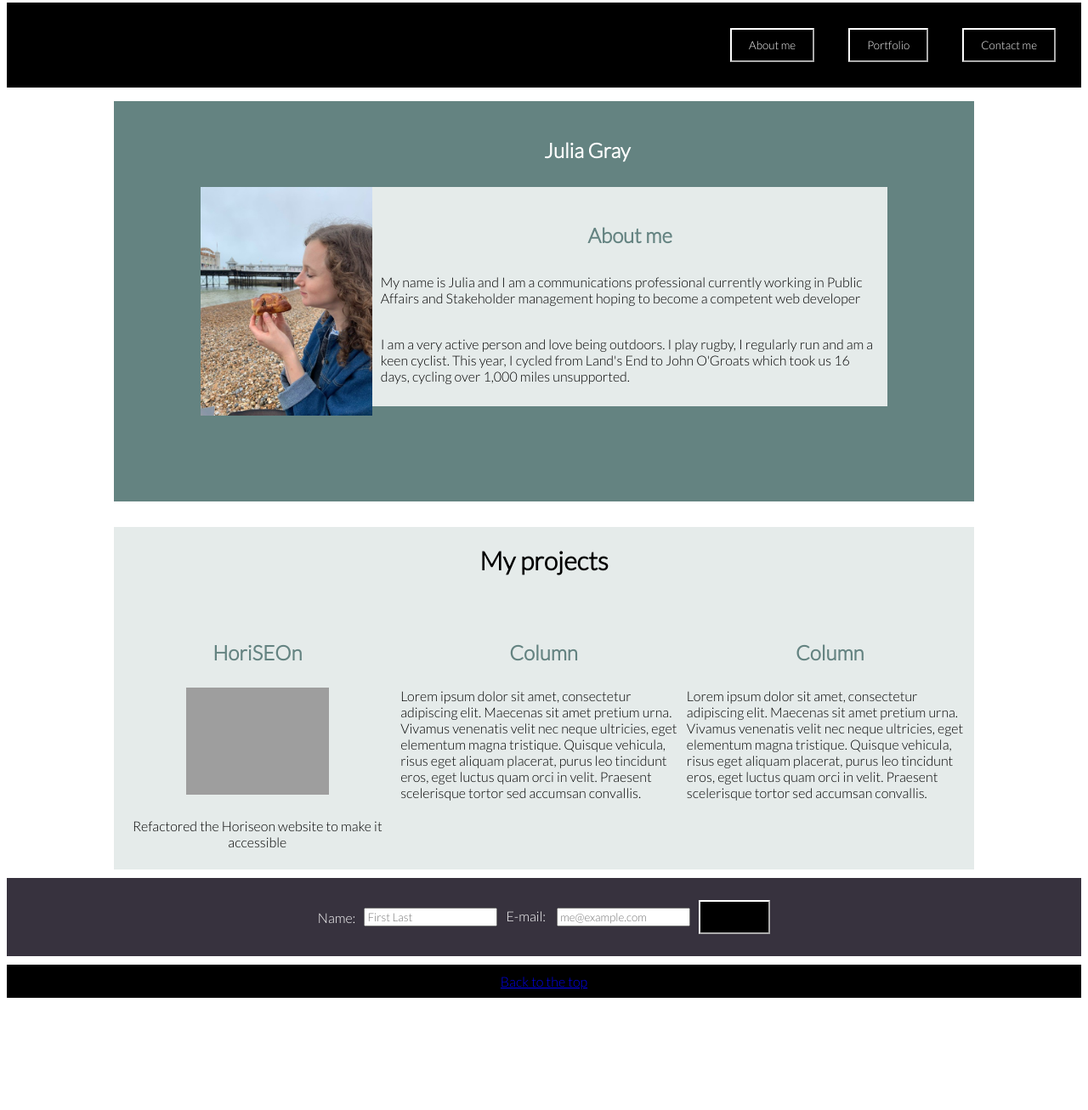
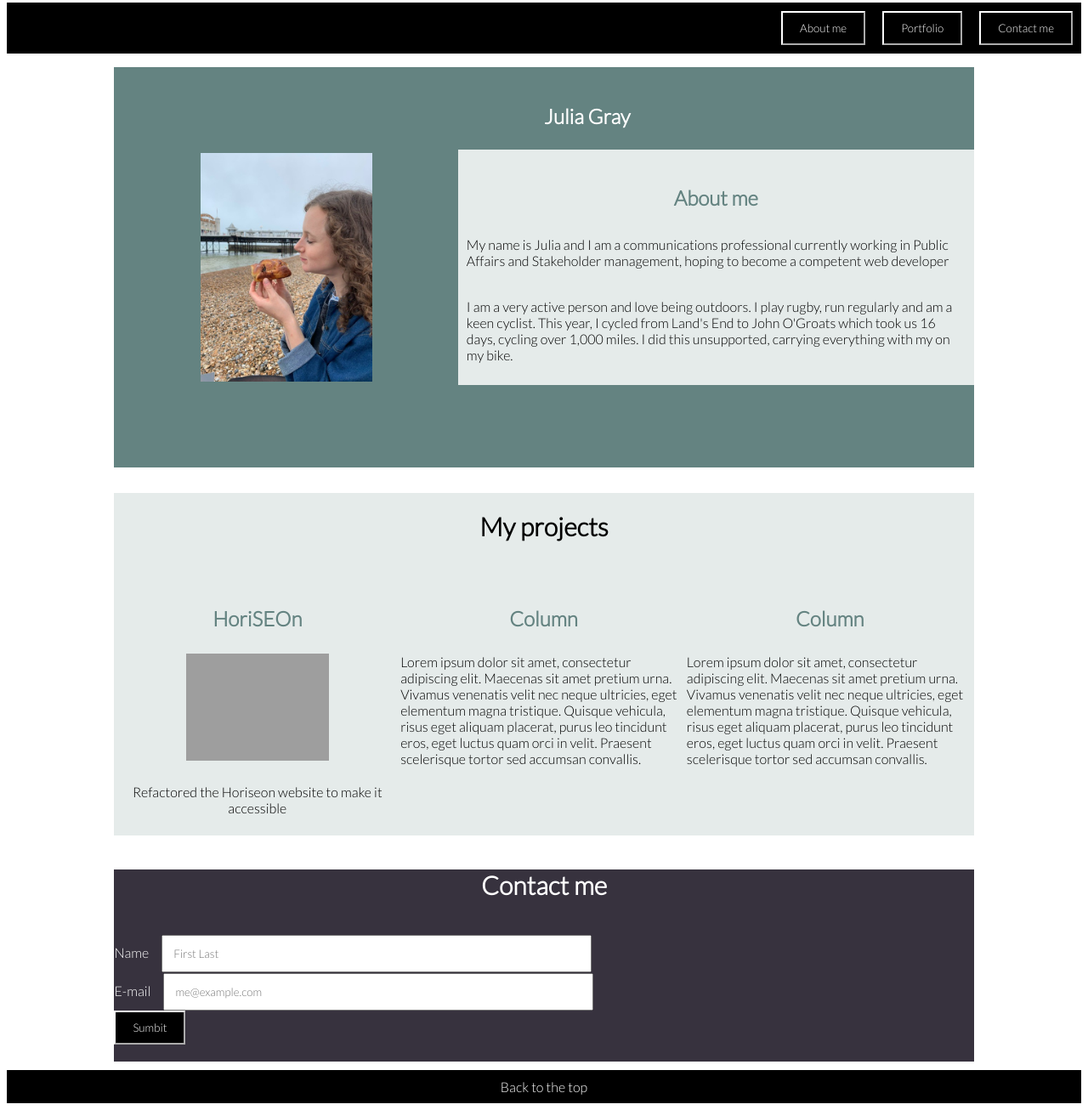
Before and after one commit to jgray33/portfolio, a plain HTML site: page index.html in a window 1280 px wide. Shown: the part 13-1319 px from the top of the page at 85% size. Before the commit the page ends 1195 px from the top, so only its background shows below. Drawn offline with Linux system fonts and the light colour scheme; grey boxes are pictures that could not be loaded.

Commit message:
contact form adjusting

```diff
--- a/assets/style.css
+++ b/assets/style.css
@@ -26,6 +26,12 @@ text-align: center;
 padding: 2%;
 }
 
+/* Contact me header formatting  */
+h4 {
+    text-align: center;
+    font-size: 30px;
+        }
+
 /* NavBar background color */
 nav {
 background-color: black;
@@ -33,7 +39,6 @@ background-color: black;
 
 /* Nav lin */
 nav ul {
-    padding: 10px;
     display: flex;
     justify-content: right;
     list-style: none;
@@ -41,7 +46,6 @@ nav ul {
 
 nav ul li {
     padding: 10px;
-
 }
 
 nav ul li a {
@@ -56,7 +60,6 @@ nav ul li a {
         text-align: center;
     }
 }
-
 
  /* Nav button styling  */
 button {
@@ -73,6 +76,7 @@ button:hover {
 
 .about-me {
 position: relative;
+align-items: center;
 color: white;
 background-color: #648381;
 margin-top: 10px;
@@ -80,7 +84,6 @@ margin: auto;
 display: inline-flex;
 display: flex;
 width: 80%;
-length:50%
 }
 
 .jg-pastry {
@@ -91,13 +94,11 @@ width: 20%;
 }
 
 .about-me-text {
-position: absolute;
+position: relative;
+margin: auto;
 padding: 10px;
 background-color:#e5ebea;
 color: black;
-left: 20%;
-length: 50%;
-margin: 10%;
     }
 
 .portfolio {
@@ -111,7 +112,6 @@ margin-top: 10px;
 .column {
 float: left;
 width: 33.3%;
-margin left: 5%;
 }
 
 
@@ -150,33 +150,56 @@ card {
 
 }
 
-
-
-
-
 @media screen and (max-width:600px) {
 .column {
   width: 100%;
 }
 }
 
-
 form {
+width: 80%;
+margin: auto;
 margin-top: 10px;
 background-color: #37323e;
 }
 
+
+
 .contact-form {
-display: flex;
-justify-content: center;
+position: relative;
 color: white;
-display: flex;
-align-items: center;
+align-items: center ;
 }
 
-label, button {
-margin: 10px;
+label  {
+    flex-direction: column;
+    position: relative;
+padding: 12px 12px 12px 0;
+display: inline-block;
 }
+
+input[type=text], textarea {
+    width: 50%;
+    padding: 12px;
+    box-sizing: border-box;
+        }
+
+
+
+ /* Submit button styling  */
+ .submit {
+color: white;
+border-color: white;
+background-color: black;
+position: relative;
+margin: auto;
+margin-bottom: 2%;
+    }
+
+/* When hover on the button, it pops up */
+.submit:hover {
+ transform: translateY(-2px);
+    }
 
 footer {
     margin-top: 10px;
@@ -184,9 +207,12 @@ footer {
     text-align: center;
     padding: 10px;
   }
-}
 
-.social-media ul li {
-    display: inline-block;
-margin-left: 5px;
-}
+footer a:link {
+    text-decoration: none;
+    color: white;
+    }
+
+footer a:visited {
+      color: white;
+        }
--- a/index.html
+++ b/index.html
@@ -37,13 +37,14 @@
          <div class="about-me-text">
            <h2>About me</h2>
               <p> My name is Julia and I am a communications professional
-                currently working in Public Affairs and Stakeholder management
+                currently working in Public Affairs and Stakeholder management,
                  hoping to become a competent web developer
                 <br> </br>
                <p> I am a very active person and love being outdoors.
-                I play rugby, I regularly run and am a keen cyclist.
+                I play rugby, run regularly and am a keen cyclist.
                 This year, I cycled from Land's End to John O'Groats which took
-                us 16 days, cycling over 1,000 miles unsupported. </p>
+                us 16 days, cycling over 1,000 miles. I did this unsupported, carrying everything
+              with my on my bike. </p>
                    </p>
                    </div>
         </article>
@@ -81,16 +82,16 @@
 
     <form>
         <div class="contact-form" id="contact-form">
-            <label for="username">Name:</label>
+          <h4> Contact me </h4>
+
+          <label for="username">Name</label>
             <input id="username" type="text" placeholder="First Last" />
-          </p>
-          <p>
-            <label  for="email">E-mail:</label>
+                    <br>
+            <label  for="email">E-mail</label>
             <input id="email" type="text" placeholder="me@example.com" />
-            <p>
-             <button> Sumbit </button> </p>
-          </p>
-          <p>
+            <br>
+             <button class="submit"> Sumbit </button>
+
         </div>
     </form>
 
```
